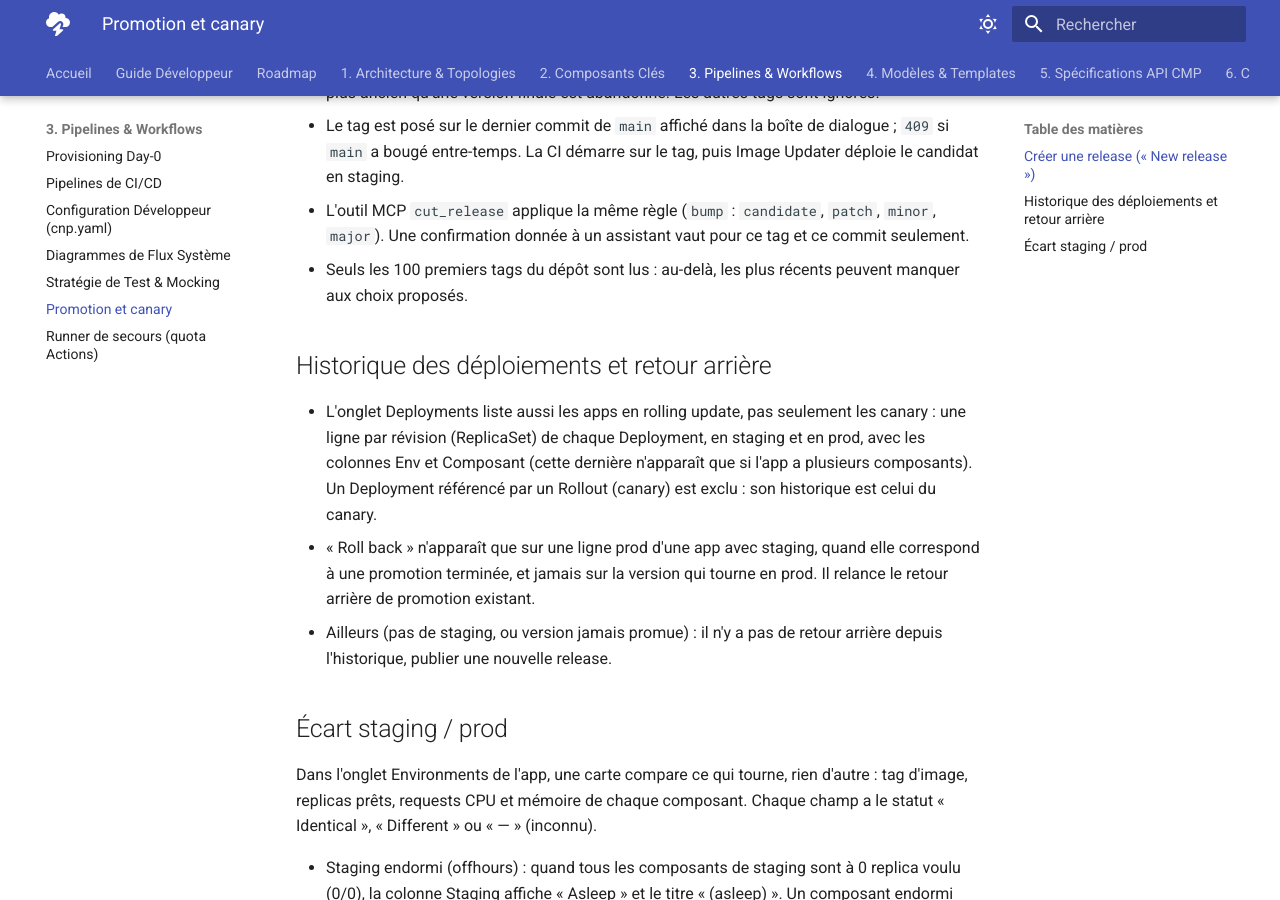
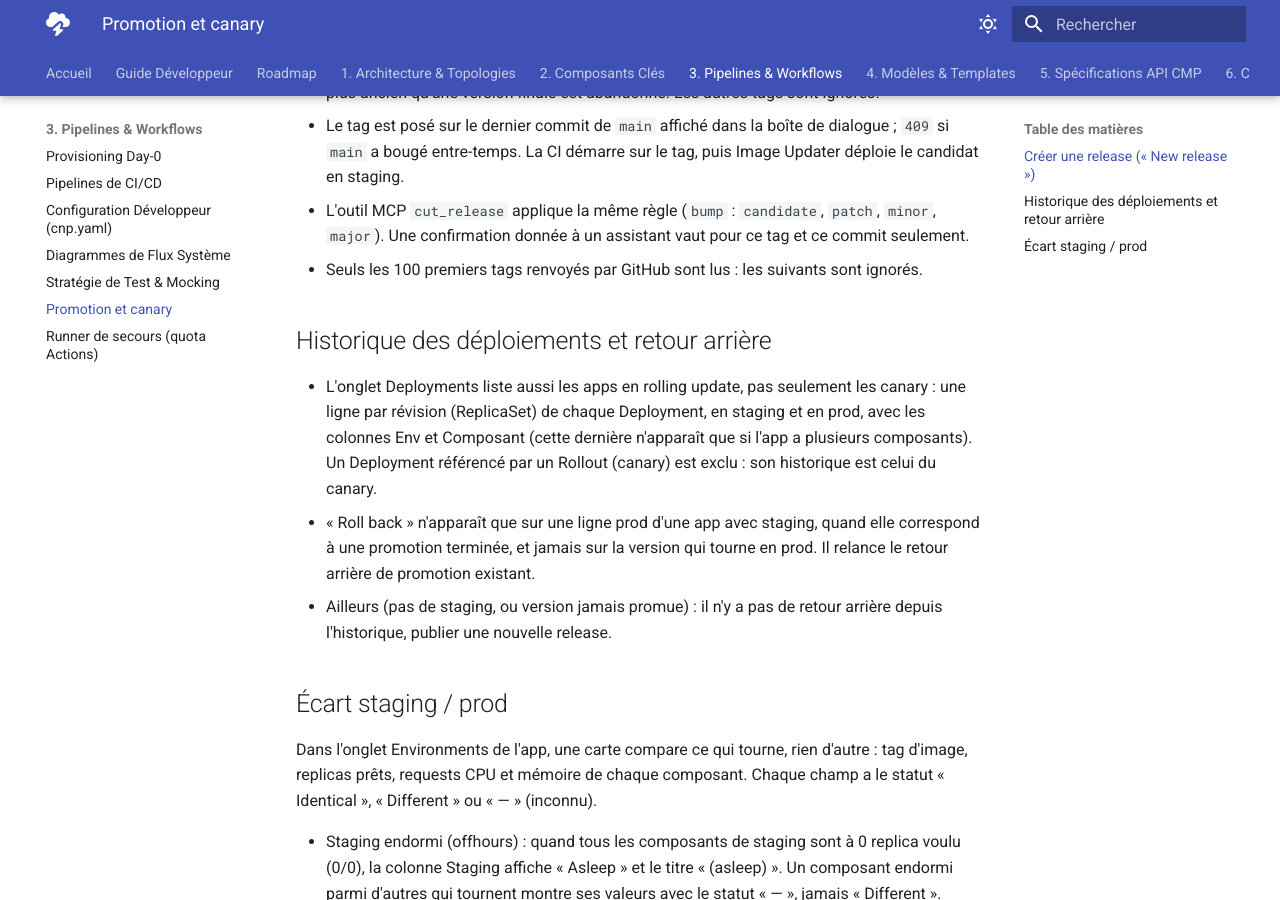
Before and after one commit to 3-Istor/cnp-docs, an MkDocs documentation site: the page built from docs/03-pipelines-and-workflows/06-release-canary.md, in a window 1280 px wide and 900 px high, scrolled down 1244 px. Built offline with MkDocs 1.6.1 and Material for MkDocs 9.7.7, drawn with Linux system fonts in a browser that asks for light colours.

Commit message:
docs: wording fixes (CNP-220)
Co-Authored-By: Claude Opus 5.5 <noreply@anthropic.com>

```diff
--- a/docs/03-pipelines-and-workflows/06-release-canary.md
+++ b/docs/03-pipelines-and-workflows/06-release-canary.md
@@ -20,7 +20,7 @@ Le bouton propose les tags d'après ceux du dépôt, sans rien à saisir :
 - Une version est promue quand elle porte un tag `release/X.Y.Z-rc.N` (laissé par une promotion) ou un tag final `vX.Y.Z`. Seule la version la plus récente compte : un candidat plus ancien qu'une version finale est abandonné. Les autres tags sont ignorés.
 - Le tag est posé sur le dernier commit de `main` affiché dans la boîte de dialogue ; `409` si `main` a bougé entre-temps. La CI démarre sur le tag, puis Image Updater déploie le candidat en staging.
 - L'outil MCP `cut_release` applique la même règle (`bump` : `candidate`, `patch`, `minor`, `major`). Une confirmation donnée à un assistant vaut pour ce tag et ce commit seulement.
-- Seuls les 100 premiers tags du dépôt sont lus : au-delà, les plus récents peuvent manquer aux choix proposés.
+- Seuls les 100 premiers tags renvoyés par GitHub sont lus : les suivants sont ignorés.
 
 ## Historique des déploiements et retour arrière
 
```
